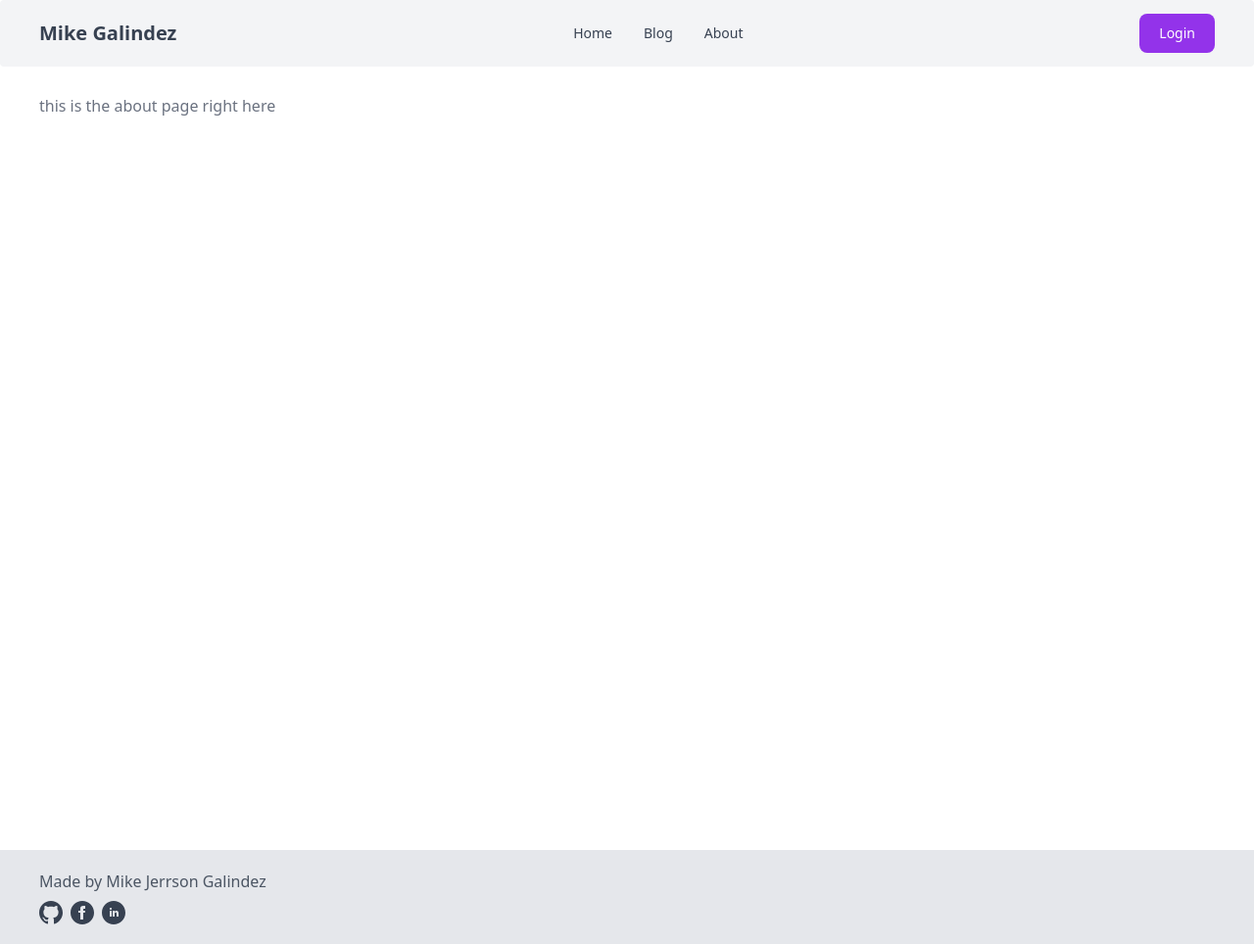
After one commit to miker-bice/my_blog, a Django app: page /about/ in a window 1280 px wide. The commit adds this page. Shown: the whole page at 98% size. Run offline with Django 4.2, Linux system fonts and the light colour scheme; some libraries are stand-ins or nearby versions.

Commit message:
blogs and about page created

```diff
--- /dev/null
+++ b/blogApp/templates/blogApp/about.html
@@ -0,0 +1,7 @@
+{% extends 'base.html' %} {% block title %}
+<title>About</title>
+{% endblock title %} {% block content %}
+<div>
+  <h4>this is the about page right here</h4>
+</div>
+{% endblock content %}
--- a/blogApp/urls.py
+++ b/blogApp/urls.py
@@ -5,4 +5,6 @@ app_name = 'blogApp'
 
 urlpatterns = [
     path('', views.home, name='home'),
+    path('about/', views.about, name='about'),
+    path('blogs/', views.blogs, name='blogs'),
 ]
--- a/blogApp/views.py
+++ b/blogApp/views.py
@@ -4,3 +4,11 @@ from django.shortcuts import render
 # Create your views here.
 def home(request):
     return render(request, 'blogApp/home.html', {})
+
+
+def about(request):
+    return render(request, 'blogApp/about.html', {})
+
+
+def blogs(request):
+    return render(request, 'blogApp/blogs.html', {})
--- a/templates/includes/navbar_component.html
+++ b/templates/includes/navbar_component.html
@@ -59,21 +59,21 @@
       >
         <li class="">
           <a
-            href="#"
+            href="{% url 'blogApp:home' %}"
             class="block py-2 pr-4 pl-3 text-gray-700 border-b hover:text-white border-gray-100 transition delay-200 hover:bg-purple-400 md:hover:bg-transparent md:border-0 md:hover:text-blue-700 md:p-0 md:dark:hover:text-white dark:text-gray-400 dark:hover:bg-gray-700 dark:hover:text-white md:dark:hover:bg-transparent dark:border-gray-700"
             >Home</a
           >
         </li>
         <li>
           <a
-            href="#"
+            href="{% url 'blogApp:blogs' %}"
             class="block py-2 pr-4 pl-3 text-gray-700 border-b hover:text-white border-gray-100 transition delay-200 hover:bg-purple-400 md:hover:bg-transparent md:border-0 md:hover:text-blue-700 md:p-0 md:dark:hover:text-white dark:text-gray-400 dark:hover:bg-gray-700 dark:hover:text-white md:dark:hover:bg-transparent dark:border-gray-700"
             >Blog</a
           >
         </li>
         <li>
           <a
-            href="#"
+            href="{% url 'blogApp:about' %}"
             class="block py-2 pr-4 pl-3 text-gray-700 border-b hover:text-white border-gray-100 transition delay-200 hover:bg-purple-400 md:hover:bg-transparent md:border-0 md:hover:text-blue-700 md:p-0 md:dark:hover:text-white dark:text-gray-400 dark:hover:bg-gray-700 dark:hover:text-white md:dark:hover:bg-transparent dark:border-gray-700"
             >About</a
           >
```
Also changed, not shown: blogApp/templates/blogApp/blogs.html (added, +7 -0 lines).
